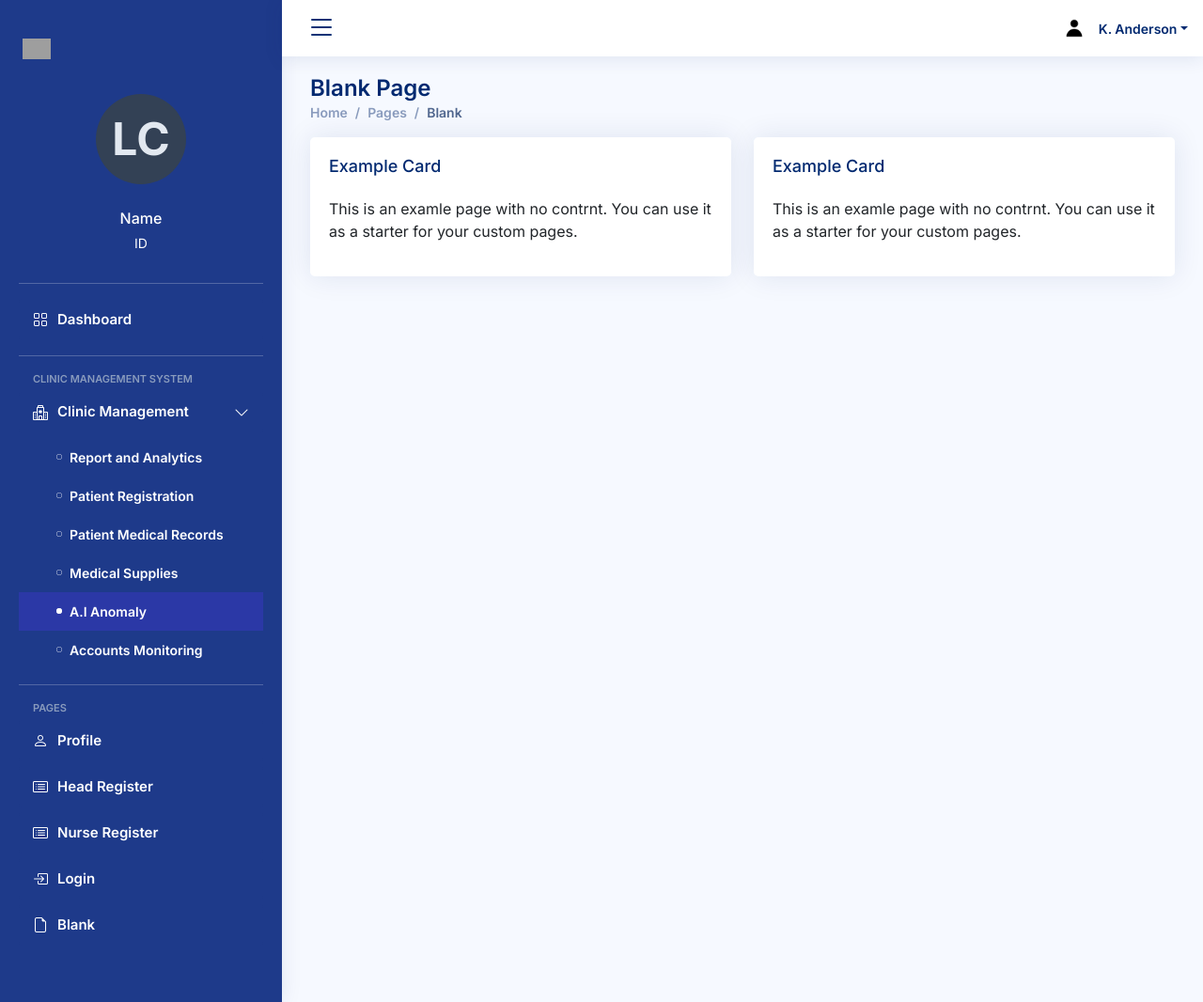
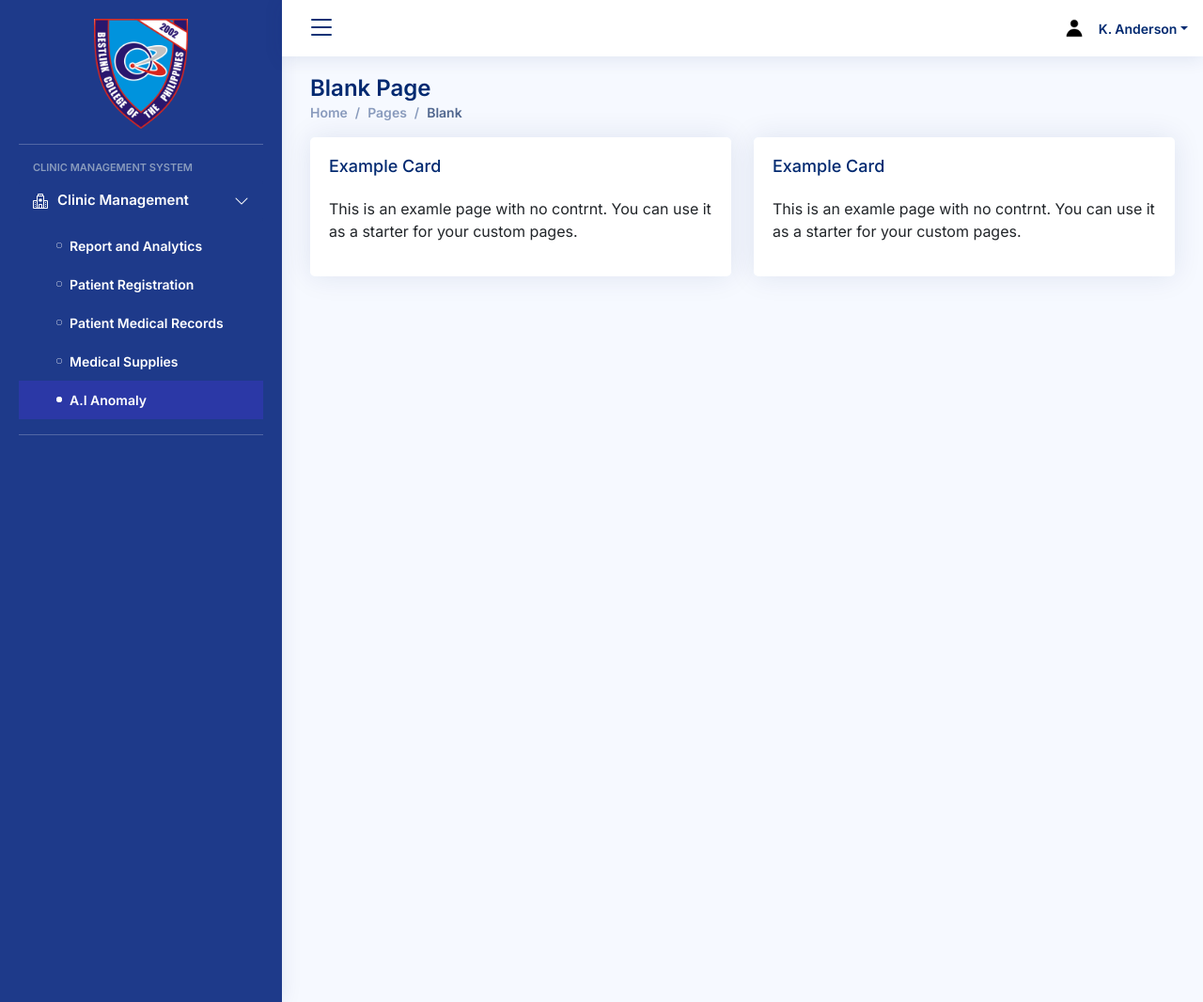
Before and after one commit to devpattt/BCP-ClinicManagement, a PHP site: page /blankanomaly.php in a window 1280 px wide. Shown: the whole page at 94% size. Run offline with PHP 8.4, Linux system fonts and the light colour scheme; some libraries are stand-ins or nearby versions; grey boxes are pictures that could not be loaded.

Commit message:
add some changes

```diff
--- a/blankanomaly.php
+++ b/blankanomaly.php
@@ -91,34 +91,13 @@
 
     <ul class="sidebar-nav" id="sidebar-nav">
 
-      <div class="flex items-center w-full p-1 pl-6" style="display: flex; align-items: center; padding: 3px; width: 40px; background-color: transparent; height: 4rem;">
-        <div class="flex items-center justify-center" style="display: flex; align-items: center; justify-content: center;">
-            <img src="https://elc-public-images.s3.ap-southeast-1.amazonaws.com/bcp-olp-logo-mini2.png" alt="Logo" style="width: 30px; height: auto;">
-        </div>
-      </div>
 
-      <div style="display: flex; flex-direction: column; align-items: center; padding: 16px;">
-        <div style="display: flex; align-items: center; justify-content: center; width: 96px; height: 96px; border-radius: 50%; background-color: #334155; color: #e2e8f0; font-size: 48px; font-weight: bold; text-transform: uppercase; line-height: 1;">
-            LC
-        </div>
-        <div style="display: flex; flex-direction: column; align-items: center; margin-top: 24px; text-align: center;">
-            <div style="font-weight: 500; color: #fff;">
-                Name
-            </div>
-            <div style="margin-top: 4px; font-size: 14px; color: #fff;">
-                ID
-            </div>
-        </div>
+    <ul class="sidebar-nav" id="sidebar-nav">
+    <div class="logo-container" style="text-align: center; margin-bottom: 10px;">
+    <img src="assets/img/bcp logo.png" alt="Logo" style="width: 100px; height: auto;">
     </div>
 
-    <hr class="sidebar-divider">
 
-      <li class="nav-item">
-        <a class="nav-link " href="blankindex.php">
-          <i class="bi bi-grid"></i>
-          <span>Dashboard</span>
-        </a>
-      </li><!-- End Dashboard Nav -->
 
       <hr class="sidebar-divider">
 
@@ -154,57 +133,12 @@
                     <i class="bi bi-circle" ></i><span>A.I Anomaly</span>
                   </a>
                 </li>
-                <li>
-                  <a href="">
-                    <i class="bi bi-circle" ></i><span>Accounts Monitoring</span>
-                  </a>
-                </li>
             </ul>
           </li>
 
 
       <hr class="sidebar-divider">
 
-      <li class="nav-heading">Pages</li>
-
-      <li class="nav-item">
-        <a class="nav-link collapsed" href="users-profile.html">
-          <i class="bi bi-person"></i>
-          <span>Profile</span>
-        </a>
-      </li><!-- End Profile Page Nav -->
-
-
-      <li class="nav-item">
-        <a class="nav-link collapsed" href="head-register.php">
-          <i class="bi bi-card-list"></i>
-          <span>Head Register</span>
-        </a>
-      </li>
-
-      <li class="nav-item">
-        <a class="nav-link collapsed" href="nurse-register.php">
-          <i class="bi bi-card-list"></i>
-          <span>Nurse Register</span>
-        </a>
-      </li>
-
-      <li class="nav-item">
-        <a class="nav-link collapsed" href="pages-login.php">
-          <i class="bi bi-box-arrow-in-right"></i>
-          <span>Login</span>
-        </a>
-      </li>
-
-
-      <li class="nav-item">
-        <a class="nav-link collapsed" href="pages-blank.html">
-          <i class="bi bi-file-earmark"></i>
-          <span>Blank</span>
-        </a>
-      </li><!-- End Blank Page Nav -->
-
-    </ul>
 
 
   </aside><!-- End Sidebar-->
```
